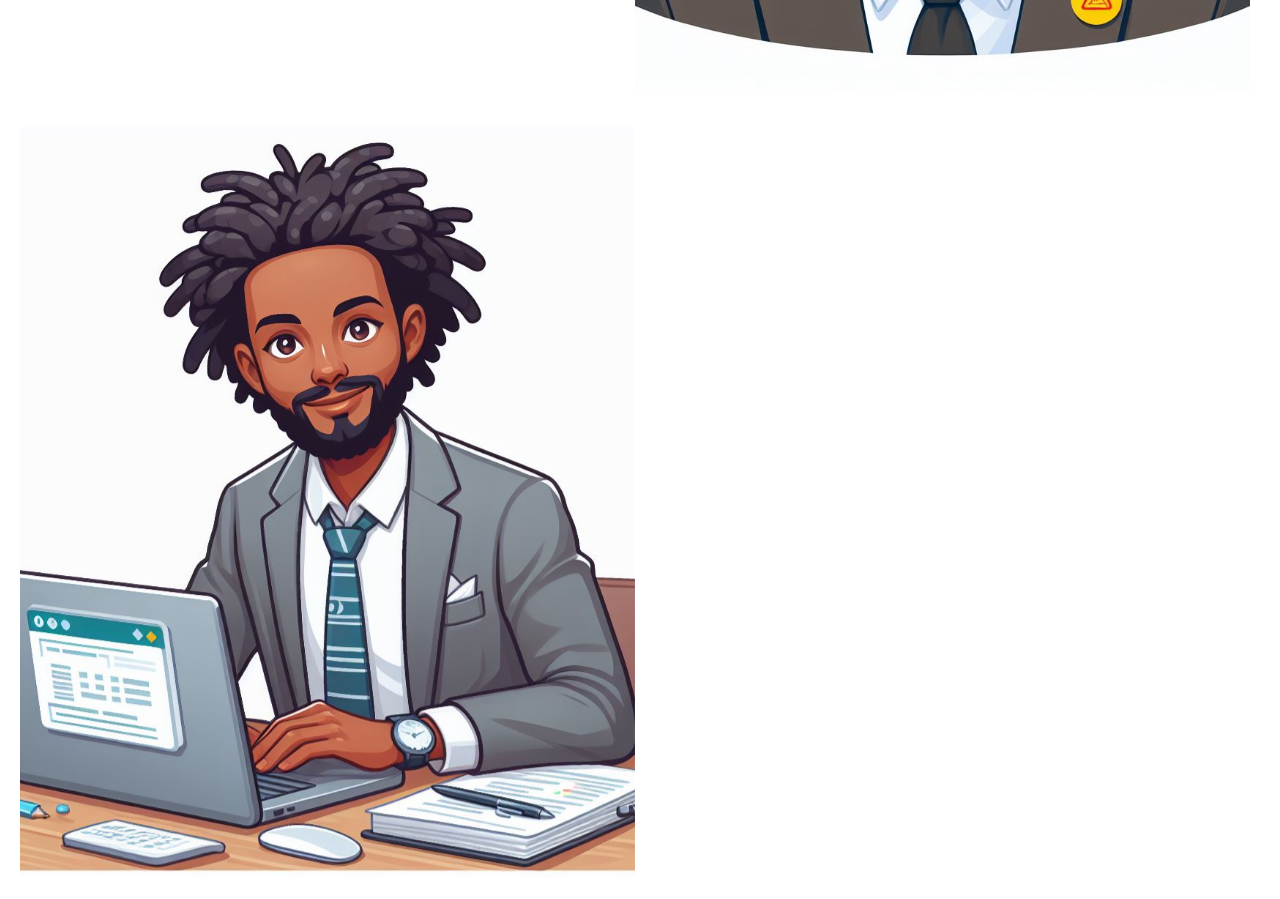
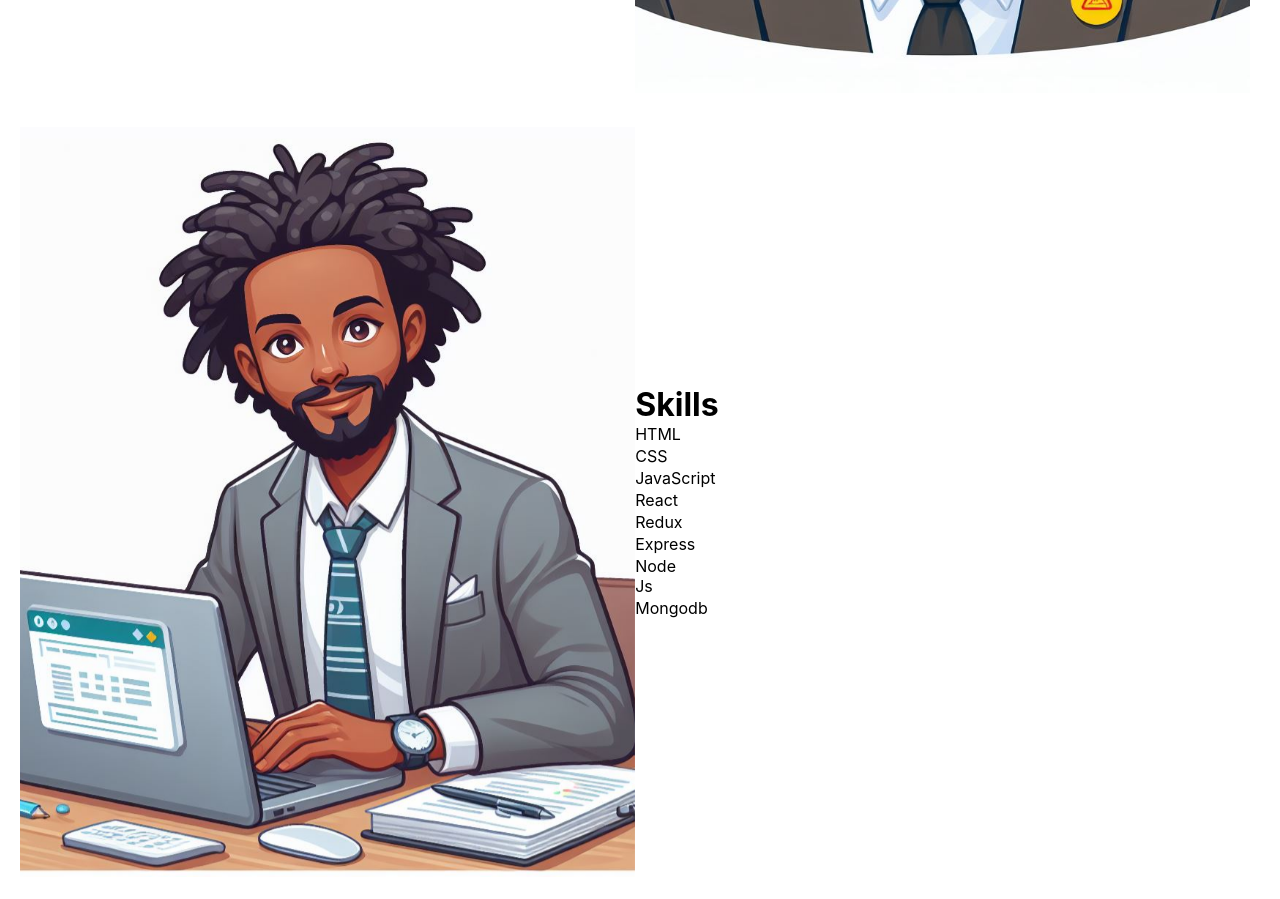
Before and after one commit to kennataddese6/PortfolioWeb, a React (Create React App) app: page / in a window 1280 px wide. Shown: the part 740-1639 px from the top of the page. Built offline with nearby package versions, Linux system fonts and the light colour scheme.

Commit message:
add progress bars

```diff
--- a/src/App.js
+++ b/src/App.js
@@ -17,12 +17,8 @@ function App() {
     const cardTop = cardRect.top;
     const cardBottom = cardRect.bottom;
     const viewportHeight = window.innerHeight;
-
     // Check if the top of the card is below the top of the viewport
     // and if the bottom of the card is above the bottom of the viewport
-    console.log(cardTop, cardBottom, viewportHeight);
-    console.log(visible);
-    console.log(cardTop < viewportHeight && cardBottom >= 0);
     setIsVisible(cardTop < viewportHeight && cardBottom >= 0);
   };
   useEffect(() => {
@@ -111,6 +107,43 @@ function App() {
           }
           ref={cardRef}
         ></div>
+        <div className="description col-s-6">
+          <div className="skillSetdesciptionholder">
+            <h1 className="skillsHeader"> Skills </h1>{" "}
+            <div className="SkillSetsHolder col-s-6 ">
+              <label> HTML</label>
+              <div className="skillsetProgress progressHtml"> </div>
+            </div>
+            <div className="SkillSetsHolder col-s-6 ">
+              <label> CSS</label>
+              <div className="skillsetProgress progressCSS"> </div>
+            </div>
+            <div className="SkillSetsHolder col-s-6">
+              <label> JavaScript</label>
+              <div className="skillsetProgress progressJavaScript"> </div>
+            </div>
+            <div className="SkillSetsHolder col-s-6">
+              <label> React</label>
+              <div className="skillsetProgress progressReact"> </div>
+            </div>
+            <div className="SkillSetsHolder col-s-6">
+              <label> Redux</label>
+              <div className="skillsetProgress progressRedux"> </div>
+            </div>
+            <div className="SkillSetsHolder col-s-6">
+              <label> Express</label>
+              <div className="skillsetProgress progressExpress"> </div>
+            </div>
+            <div className="SkillSetsHolder col-s-6">
+              <label> Node Js</label>
+              <div className="skillsetProgress progressNodeJs"> </div>
+            </div>
+            <div className="SkillSetsHolder col-s-6">
+              <label> Mongodb</label>
+              <div className="skillsetProgress progressMongodb"> </div>
+            </div>
+          </div>
+        </div>
       </div>
     </>
   );
```
